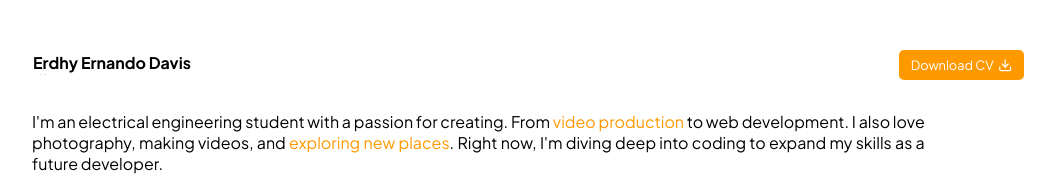
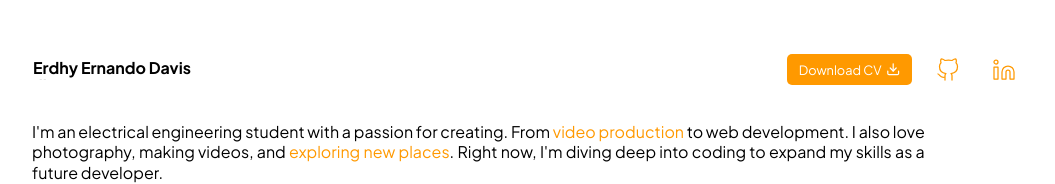
Before and after one commit to ErdhyErnando/portfolio-website-codecademy, a plain HTML site: page index.html in a window 1280 px wide. Shown: the top 184 px of the page, without its empty margins (112-1167 px from the left). Drawn offline with Linux system fonts and the light colour scheme.

Commit message:
feat: add linkedin and github link

```diff
--- a/index.html
+++ b/index.html
@@ -27,6 +27,7 @@
                     <span class="text-2">dhy.</span>
                 </h1>
 
+                <div class="header-buttons">
                     <div class="cv-download" title="Download CV">
                         <a href="assets/Latex_CV.pdf" download class="download-button">
                             <span class="button-text">Download CV</span>
@@ -35,6 +36,19 @@
                                 <path d="M21 15v4a2 2 0 0 1-2 2H5a2 2 0 0 1-2-2v-4" />
                                 <polyline points="7 10 12 15 17 10" />
                                 <line x1="12" y1="15" x2="12" y2="3" />
+                            </svg>
+                        </a>
+                    </div>
+                    <a href="https://github.com/ErdhyErnando" target="_blank" class="social-button github" title="GitHub Profile">
+                        <svg xmlns="http://www.w3.org/2000/svg" width="24" height="24" viewBox="0 0 24 24" fill="none" stroke="currentColor" stroke-width="1.25" stroke-linecap="round" stroke-linejoin="round">
+                            <path d="M9 19c-5 1.5-5-2.5-7-3m14 6v-3.87a3.37 3.37 0 0 0-.94-2.61c3.14-.35 6.44-1.54 6.44-7A5.44 5.44 0 0 0 20 4.77 5.07 5.07 0 0 0 19.91 1S18.73.65 16 2.48a13.38 13.38 0 0 0-7 0C6.27.65 5.09 1 5.09 1A5.07 5.07 0 0 0 5 4.77a5.44 5.44 0 0 0-1.5 3.78c0 5.42 3.3 6.61 6.44 7A3.37 3.37 0 0 0 9 18.13V22"></path>
+                        </svg>
+                    </a>
+                    <a href="https://linkedin.com/in/erdhyernando" target="_blank" class="social-button linkedin" title="LinkedIn Profile">
+                        <svg xmlns="http://www.w3.org/2000/svg" width="24" height="24" viewBox="0 0 24 24" fill="none" stroke="currentColor" stroke-width="1.25" stroke-linecap="round" stroke-linejoin="round">
+                            <path d="M16 8a6 6 0 0 1 6 6v7h-4v-7a2 2 0 0 0-2-2 2 2 0 0 0-2 2v7h-4v-7a6 6 0 0 1 6-6z"></path>
+                            <rect x="2" y="9" width="4" height="12"></rect>
+                            <circle cx="4" cy="4" r="2"></circle>
                         </svg>
                     </a>
                 </div>
@@ -92,7 +106,7 @@
             </section>
             <!-- footer div -->
             <footer class="footer-container">
-                <span class="made-with">made with 💖&⚡by <a href="https://x.com/erdhyernando">erdhy</a></span>
+                <span class="made-with">made with 💖 & ⚡ by <a href="https://x.com/erdhyernando">erdhy</a></span>
             </footer>
         </main>
 
--- a/styles/style.css
+++ b/styles/style.css
@@ -51,7 +51,6 @@ h6 {
 /* 8. Improve line wrapping */
 /* p {
     /* text-wrap: pretty; */
-
 
 */ h1,
 h2,
@@ -329,6 +328,31 @@ a:hover::after {
     white-space: nowrap;
 }
 
+.header-buttons {
+    display: flex;
+    gap: 1rem;
+    align-items: center;
+}
+
+.social-button {
+    display: flex;
+    align-items: center;
+    justify-content: center;
+    padding: 0.5rem;
+    border-radius: 8px;
+    transition: all 0.3s ease;
+    background: rgba(255, 255, 255, 0.1);
+}
+
+.social-button:hover {
+    background: rgba(255, 153, 0, 0.1);
+}
+
+.social-button svg {
+    color: #FF9900;
+}
+
+
 /* Update media queries */
 @media screen and (max-width: 768px) {
     .button-text {
@@ -351,8 +375,12 @@ a:hover::after {
         gap: 0.5rem;
     }
 
+    .header-buttons {
+        gap: 0.2rem;
+    }
+
     .download-button svg {
-        width: 1.2rem;
-        height: 1.2rem;
+        width: 1.1rem;
+        height: 1.1rem;
     }
 }
```
Lines whose indentation alone changed are shown as unchanged.
